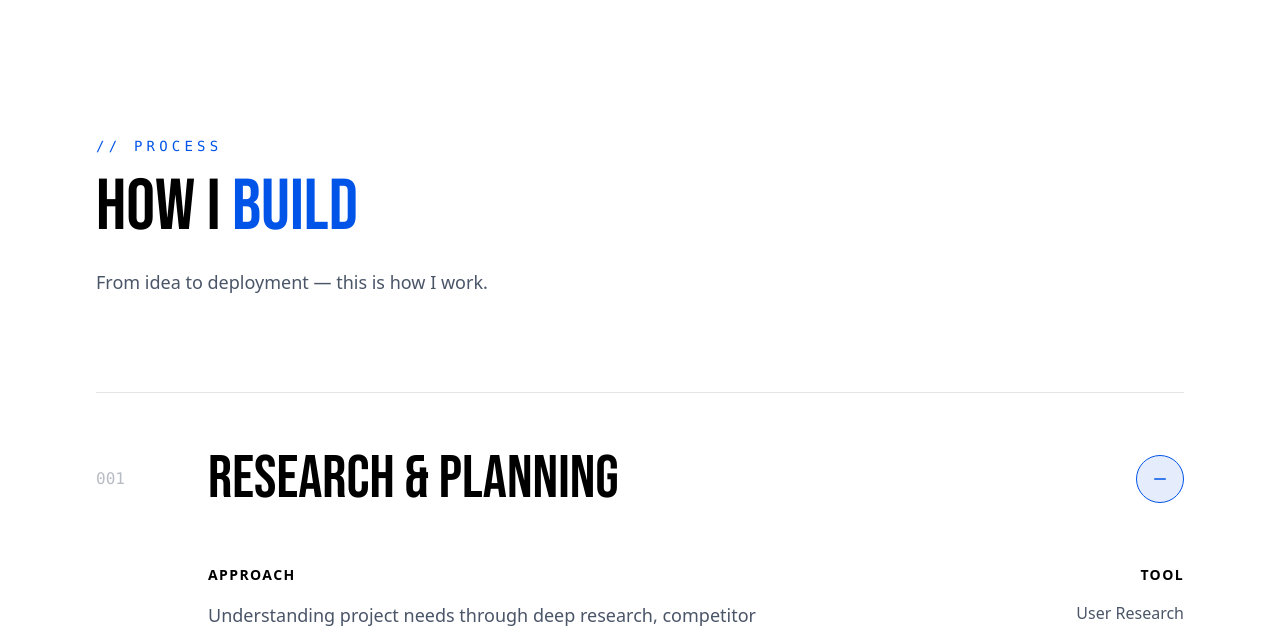
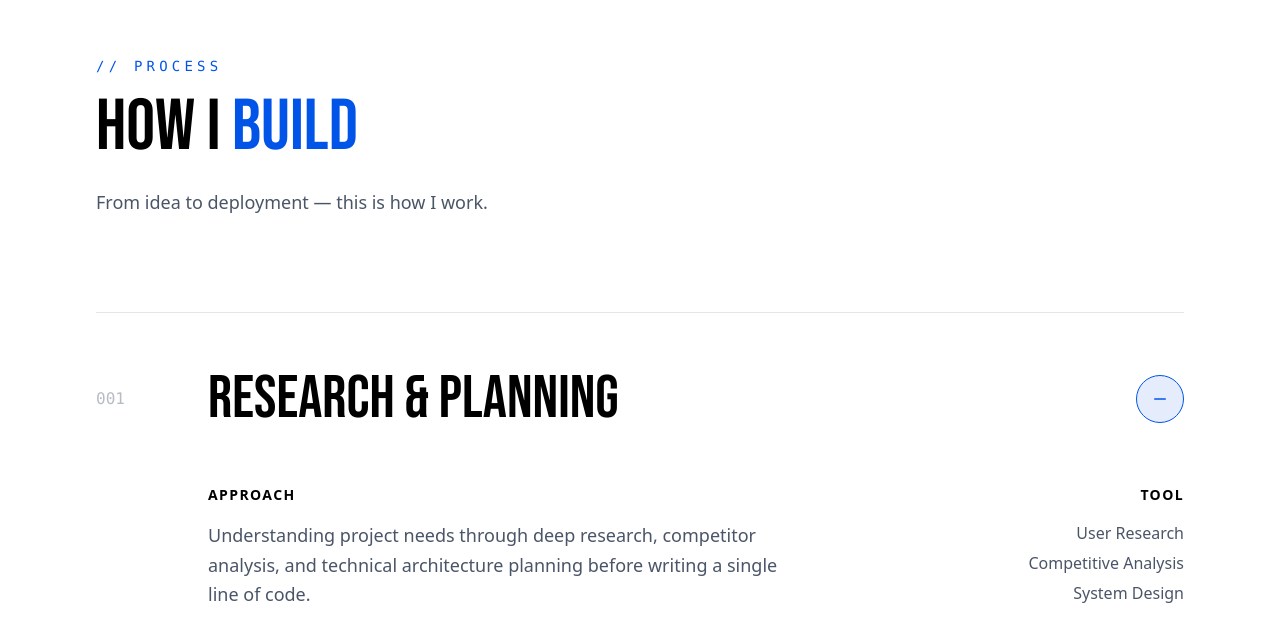
Before and after one commit to jmahiswara1/project-showcase, a Next.js app: page / in a window 1280 px wide. Shown: the part 3903-4538 px from the top of the page. Built offline with nearby package versions, Linux system fonts and the light colour scheme; a web font is replaced by a local one.

Commit message:
fix how i build layout

```diff
--- a/src/components/sections/how-i-build.tsx
+++ b/src/components/sections/how-i-build.tsx
@@ -173,7 +173,7 @@ export function HowIBuild() {
     return (
         <section
             id="how-i-build"
-            className="relative py-32 md:py-40 bg-bg overflow-hidden"
+            className="relative pb-32 md:pb-40 md:pt-20 bg-bg overflow-hidden"
         >
             <div className="container-global">
                 {/* Section Header */}
```
